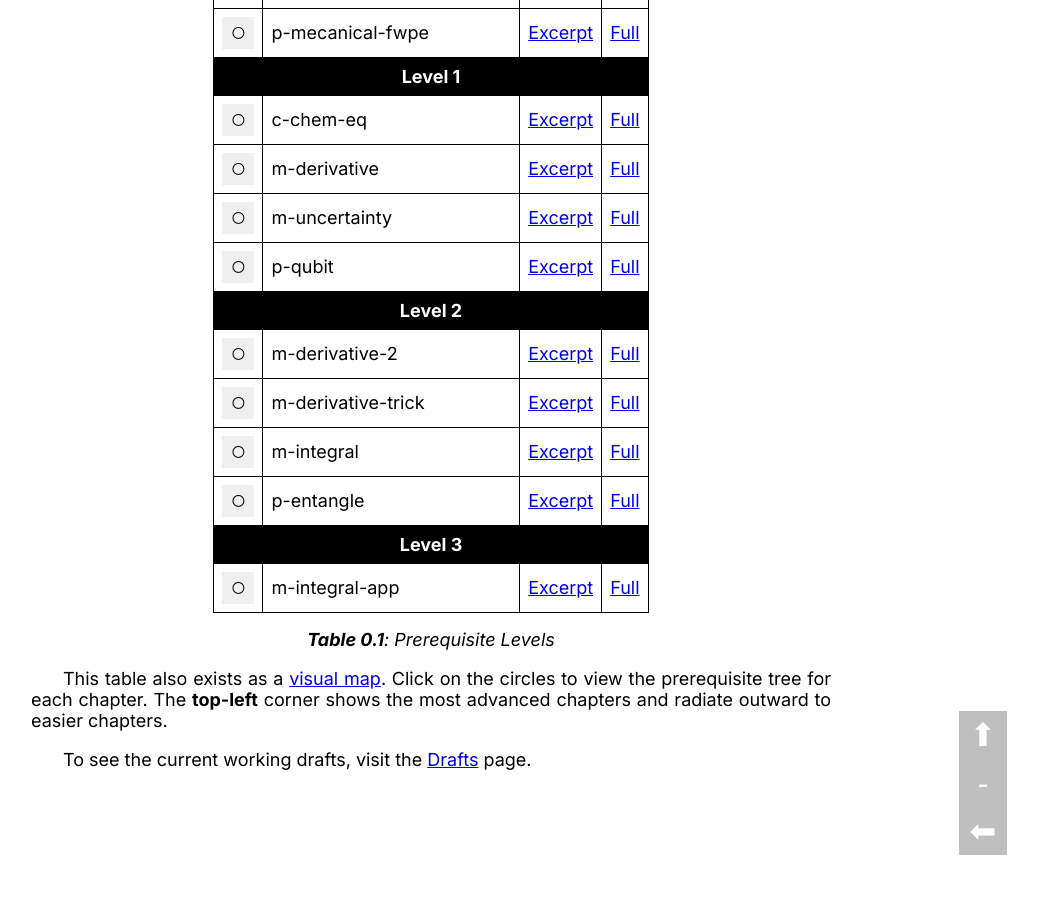
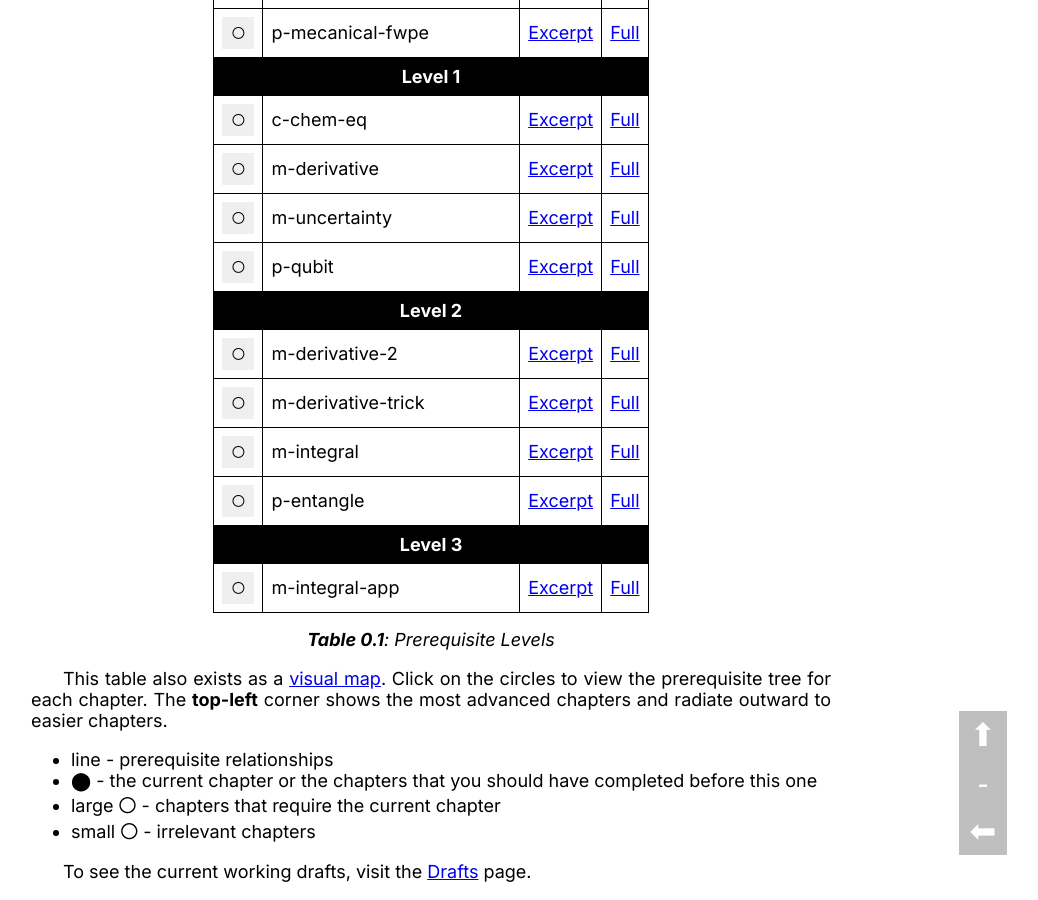
Before and after one commit to LukeNK/n-week-project, a Jekyll site: the page built from index.html, in a window 1280 px wide and 900 px high, scrolled down 1262 px. Shown: the whole window, without its empty margins (209-1247 px from the left). Built offline with Jekyll 4.4.1, drawn with Linux system fonts in a browser that asks for light colours.

Commit message:
Add more description

```diff
--- a/index.html
+++ b/index.html
@@ -58,6 +58,12 @@ layout: base
     </table>
 
     <p>This table also exists as a <a href="{{ site.url }}/map">visual map</a>. Click on the circles to view the prerequisite tree for each chapter. The <b>top-left</b> corner shows the most advanced chapters and radiate outward to easier chapters.</p>
+    <ul>
+        <li>line - prerequisite relationships</li>
+        <li>⬤ - the current chapter or the chapters that you should have completed before this one</li>
+        <li>large 〇 - chapters that require the current chapter</li>
+        <li>small 〇 - irrelevant chapters</li>
+    </ul>
 
     <p>To see the current working drafts, visit the <a href="{{ site.url }}/drafts">Drafts</a> page.</p>
 </main>
```
Also changed, not shown: map.html (+13 -7 lines).
